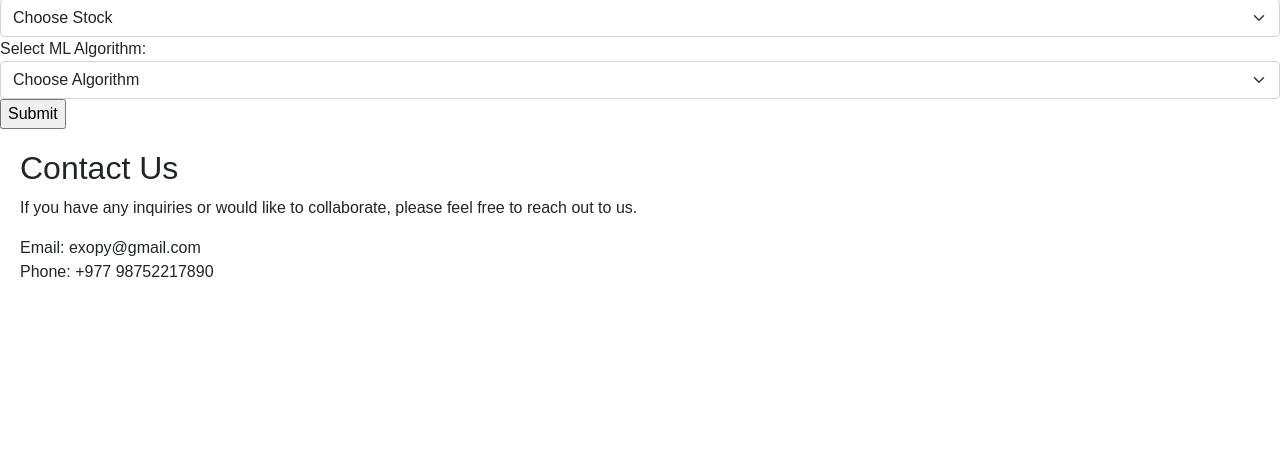
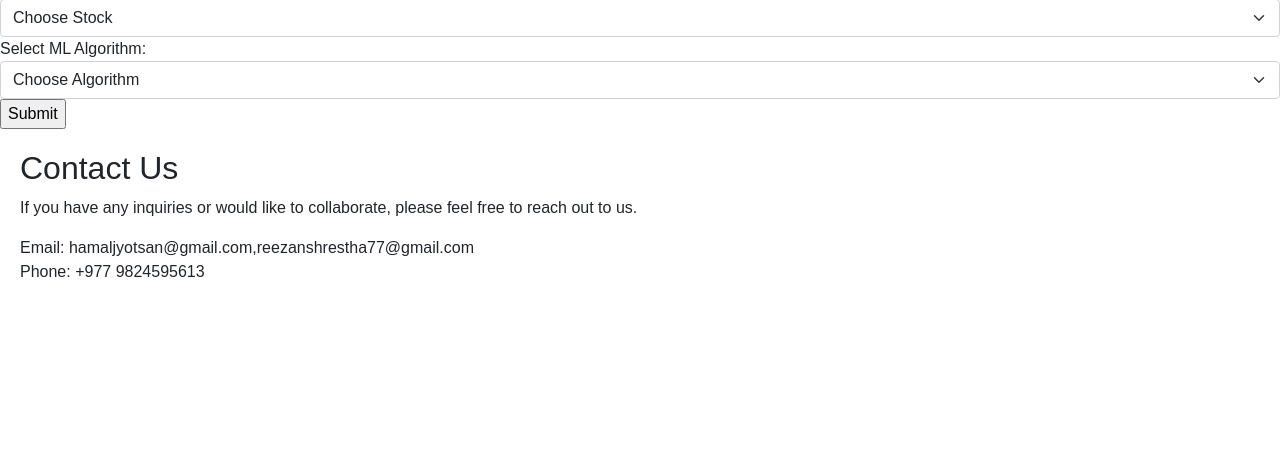
Before and after one commit to jyotsanh/ExoStock-Time-series-Forcasting, a Flask app: page / in a window 1280 px wide. Shown: the part 247-723 px from the top of the page. Run offline with Flask 3, Linux system fonts and the light colour scheme; some libraries are stand-ins or nearby versions.

Commit message:
readme.md updated

```diff
--- a/templates/index.html
+++ b/templates/index.html
@@ -64,8 +64,8 @@
         <h2>Contact Us</h2>
         <p>If you have any inquiries or would like to collaborate, please feel free to reach out to us.</p>
         <address>
-            Email: exopy@gmail.com<br>
-            Phone: +977 98752217890
+            Email: hamaljyotsan@gmail.com,reezanshrestha77@gmail.com<br>
+            Phone: +977 9824595613
         </address>
     </section>
 
```
Also changed, not shown: README.md, static/img/predict2.png.
